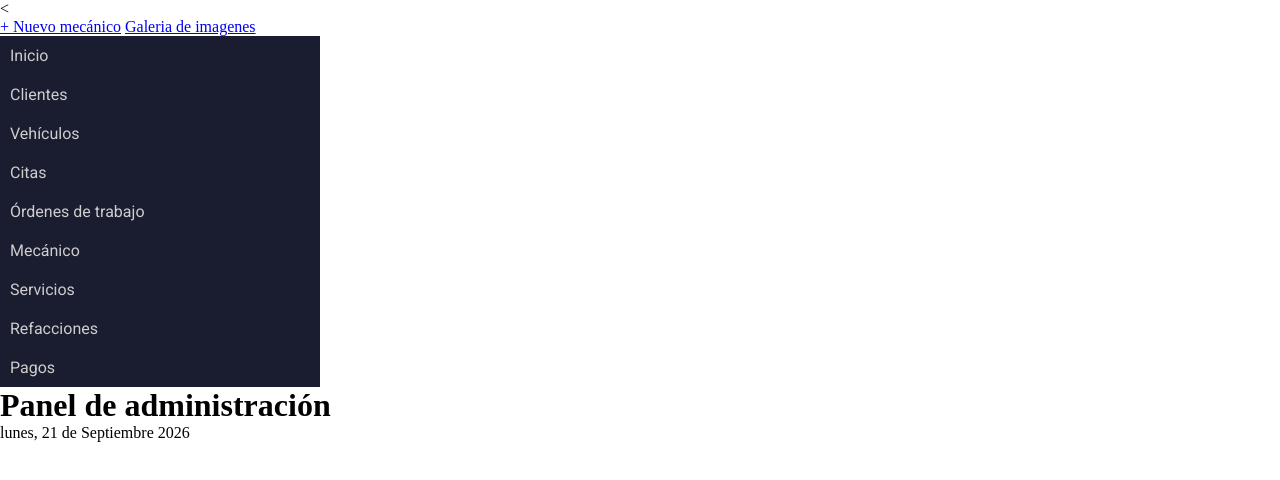
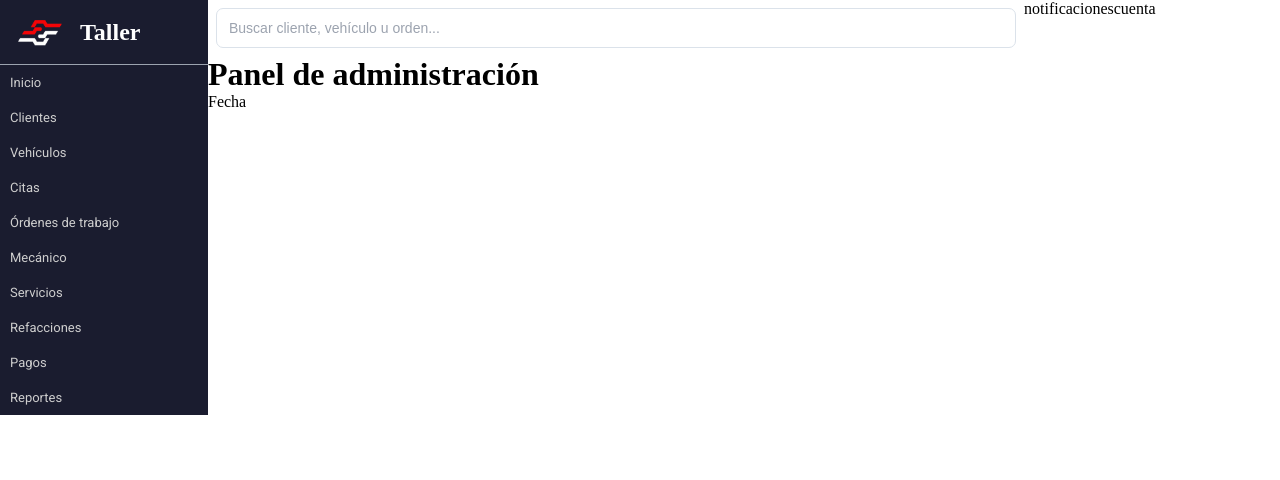
Before and after one commit to Paul-code-available/taller-mecanico, a plain HTML site: page index.html in a window 1280 px wide. Drawn offline with Linux system fonts and the light colour scheme.

Commit message:
style: add styles to navbar

```diff
--- a/css/styles.css
+++ b/css/styles.css
@@ -185,7 +185,7 @@ form > button {
 
 #navbar {
     background-color: #1A1C2F;
-    width: 20rem;
+    width: 13rem;
 
 
     display: flex;
@@ -197,7 +197,40 @@ form > button {
     text-decoration: none;
     color: #cecece;
     font-family: var(--fuente-navbar);
+    font-size: 13px;
 
     padding: 10px;
 
 }
+
+#navbar .logo {
+
+    color: #ffffff;
+    display: flex;
+
+    align-items: center;
+
+    border-bottom: 1px solid #9ca3af;
+}
+
+#navbar .logo img {
+    width: 5rem;
+}
+
+.contenedor {
+    display: flex;
+}
+
+.header {
+    display: flex;
+}
+
+.header input {
+    width: 100vh;
+    margin: .5rem;
+}
+
+.container-admi {
+    display: grid;
+    grid-template-columns: 1fr 1fr 1fr 1fr;
+}
--- a/index.html
+++ b/index.html
@@ -1,6 +1,6 @@
 <!DOCTYPE html>
 <html lang="es">
-<<head>
+<head>
     <meta charset="UTF-8">
     <meta name="viewport" content="width=device-width, initial-scale=1.0">
 
@@ -23,15 +23,22 @@
     <meta name="twitter:description" content="Sistema de administración para talleres mecánicos.">
 </head>
 <body>
-
+    <!--
     <header>
         <nav>
             <a href="pages/mechanic-registration-form.html">+ Nuevo mecánico</a>
             <a href="pages/gallery.html">Galeria de imagenes</a>
         </nav>
     </header>
+    -->
+
+    <div class="contenedor">
 
         <nav id="navbar">
+            <div class="logo">
+                <img src="./assets/img/logo.png" alt="Logo de la empresa">
+                <h2>Taller</h2>
+            </div>
             <a href="#">Inicio</a>
             <a href="#">Clientes</a>
             <a href="#">Vehículos</a>
@@ -41,13 +48,30 @@
             <a href="#">Servicios</a>
             <a href="#">Refacciones</a>
             <a href="#">Pagos</a>
+            <a href="#">Reportes</a>
         </nav>
 
-    <main>
+        <div class="contenedor-block">
+            <div class="header">
+                <input type="search" placeholder="Buscar cliente, vehículo u orden...">
+                <div class="notificaciones">notificaciones</div>
+                <div class="cuenta">cuenta</div>
+            </div>
+
+            <main class="panel-principal">
                 <h1>Panel de administración</h1>
-        <p>lunes, 21 de Septiembre 2026</p>
+                <p>Fecha</p>
+
+
+                <div class="container-admi">
+
+                </div>
+
+
             </main>
+         </div>
 
+    </div>
 
 </body>
 </html>
```
Also changed, not shown: assets/img/logo.jpg (added), assets/img/logo.png (added). Lines whose indentation alone changed are shown as unchanged.
